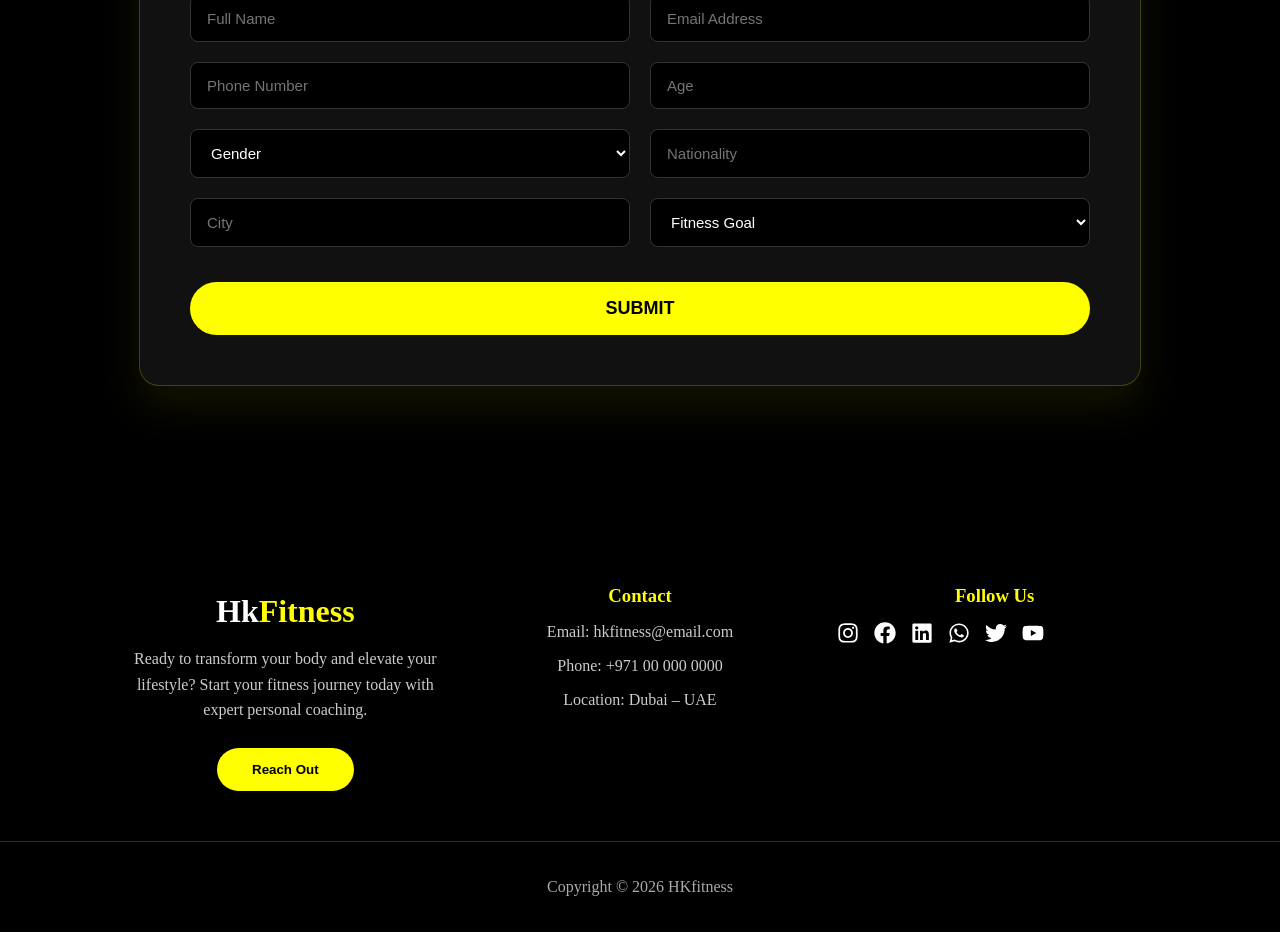
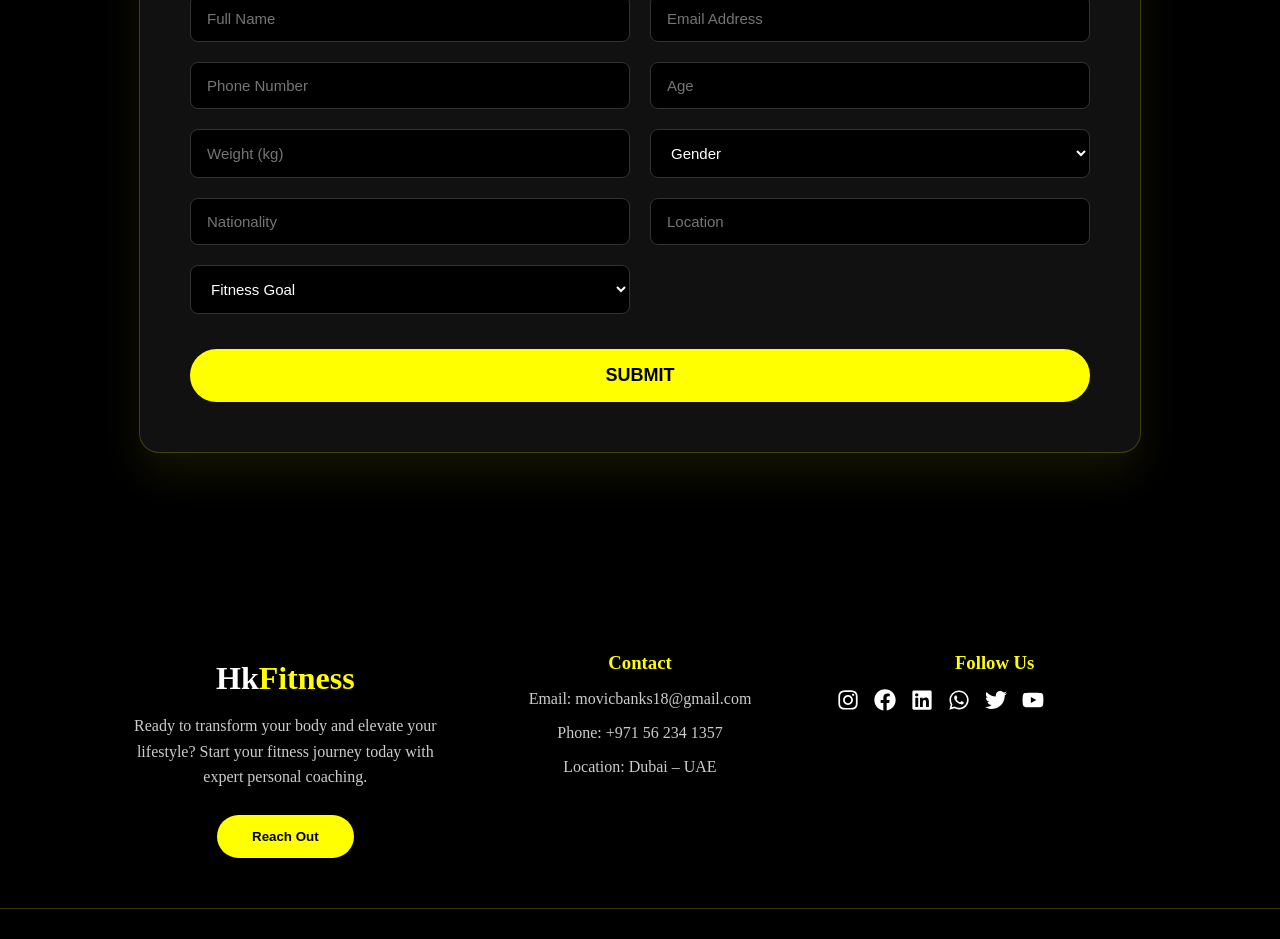
Before and after one commit to BrianKayy/Hkfitness, a React (Create React App) app: page /Contact in a window 1280 px wide. Shown: the part 400-1339 px from the top of the page. Built offline with nearby package versions, Linux system fonts and the light colour scheme.

Commit message:
new updates

```diff
--- a/src/Contact.js
+++ b/src/Contact.js
@@ -7,6 +7,7 @@ function Contact() {
     email: "",
     phone: "",
     age: "",
+    weight:"",
     gender: "",
     nationality: "",
     city: "",
@@ -44,6 +45,7 @@ function Contact() {
           email: "",
           phone: "",
           age: "",
+          weight:"",
           gender: "",
           nationality: "",
           city: "",
@@ -103,6 +105,13 @@ function Contact() {
               value={formData.age}
               onChange={handleChange}
             />
+            <input
+              type="number"
+              name="weight"
+              placeholder="Weight (kg)"
+              value={formData.weight}
+              onChange={handleChange}
+            />
 
             <select name="gender" value={formData.gender} onChange={handleChange}>
               <option value="">Gender</option>
@@ -122,7 +131,7 @@ function Contact() {
             <input
               type="text"
               name="city"
-              placeholder="City"
+              placeholder="Location"
               value={formData.city}
               onChange={handleChange}
             />
@@ -130,7 +139,7 @@ function Contact() {
             <select name="goal" value={formData.goal} onChange={handleChange}>
               <option value="">Fitness Goal</option>
               <option>Weight Loss</option>
-              <option>Weight Gain</option>
+              <option>Muscle Gain</option>
               <option>Nutrition</option>
               <option>Other</option>
             </select>
--- a/src/Footer.js
+++ b/src/Footer.js
@@ -35,8 +35,8 @@ import {
 
         <div className="footer-contact">
           <h3>Contact</h3>
-          <p>Email: hkfitness@email.com</p>
-          <p>Phone: +971 00 000 0000</p>
+          <p>Email: movicbanks18@gmail.com</p>
+          <p>Phone: +971 56 234 1357</p>
           <p>Location: Dubai – UAE</p>
         </div>
 
--- a/src/Gallery.js
+++ b/src/Gallery.js
@@ -5,19 +5,15 @@ import tr2 from "./images/tr2.jpeg";
 import tr3 from "./images/tr3.jpeg";
 import tr4 from "./images/tr4.jpeg";
 import tr5 from "./images/tr5.jpeg";
+import tr7 from "./images/tr7.jpeg";
 import tr6 from "./images/tr6.jpeg";
-import tr7 from "./images/tr7.jpeg";
 import tr8 from "./images/tr8.jpeg";
 import tr9 from "./images/tr9.jpeg";
 import tr11 from "./images/tr11.jpeg";
-import tr12 from "./images/tr12.jpeg";
-import tr13 from "./images/tr13.jpeg";
 import tr14 from "./images/trainer.jpeg";
 import tr10 from "./images/tr10.jpeg";
 import v1 from "./images/v1.mov";
-import v2 from "./images/v2.mov";
 import v3 from "./images/v3.mov";
-import v4 from "./images/v4.mov";
 import v5 from "./images/v5.mov";
 
  function Gallery() {
@@ -37,14 +33,6 @@ import v5 from "./images/v5.mov";
         {/* Images */}
          <div className="gallery-item">
           <img src={tr11} alt="Client workout session"/>
-        </div>
-
-        <div className="gallery-item">
-          <img src={tr12} alt="Personal training session"/>
-        </div>
-
-        <div className="gallery-item">
-          <img src={tr13} alt="Strength training"/>
         </div>
 
         <div className="gallery-item">
@@ -97,21 +85,13 @@ import v5 from "./images/v5.mov";
           </video>
         </div>
 
-        <div className="gallery-item video">
-          <video controls>
-            <source src={v2} type="video/mp4" />
-          </video>
-        </div>
+
         <div className="gallery-item video">
           <video controls>
             <source src={v3} type="video/mp4" />
           </video>
         </div>
-        <div className="gallery-item video">
-          <video controls>
-            <source src={v4} type="video/mp4" />
-          </video>
-        </div>
+
         <div className="gallery-item video">
           <video controls>
             <source src={v5} type="video/mp4" />
```
Also changed, not shown: src/images/tr6.jpeg.
